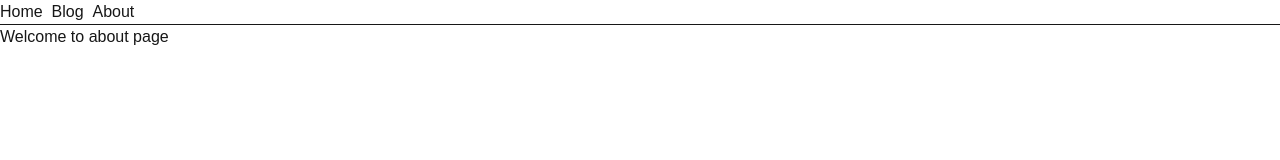
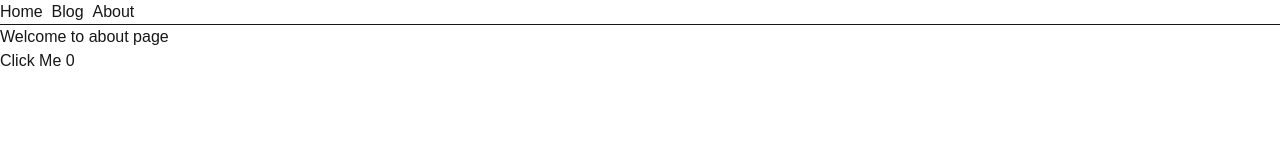
Before and after one commit to YongVuthivathnakk/memotech_intership_nextjs_exercise, a Next.js app in the folder my-exercise-app/: page /about in a window 1280 px wide. Shown: the top 160 px of the page. Built offline with nearby package versions, Linux system fonts and the light colour scheme.

Commit message:
Exercise 4 - use date time and pass to a client conponent in home.tsx, and implement client leaf compoent in about.page

```diff
--- a/my-exercise-app/src/app/about/page.tsx
+++ b/my-exercise-app/src/app/about/page.tsx
@@ -1,10 +1,16 @@
+"use client";
 
-import React from 'react'
+import IncreaseButton from "@/components/increase-button";
 
 function AboutPage() {
+
   return (
-    <div>Welcome to about page</div>
-  )
+    <div>
+      <p>Welcome to about page</p>
+          {/* Client Leaf */}
+          <IncreaseButton />
+    </div>
+  );
 }
 
-export default AboutPage
+export default AboutPage;
--- a/my-exercise-app/src/app/page.tsx
+++ b/my-exercise-app/src/app/page.tsx
@@ -1,3 +1,4 @@
+import RenderTime from "@/components/rendertime-text";
 import Image from "next/image";
 
 export default function Home() {
@@ -45,6 +46,8 @@ export default function Home() {
             Documentation
           </a>
         </div>
+
+        <RenderTime time={new Date().toISOString()}/>
       </main>
     </div>
   );
--- /dev/null
+++ b/my-exercise-app/src/components/increase-button.tsx
@@ -0,0 +1,22 @@
+'use client';
+
+
+import React, { useState } from 'react'
+
+function IncreaseButton() {
+    const [number, setNumber] = useState(0);
+
+    function click() {
+        setNumber(prev => prev + 1);
+    }
+
+  return (
+      <div>
+          <button onClick={click}>
+              Click Me {number}
+          </button>
+    </div>
+  )
+}
+
+export default IncreaseButton
--- /dev/null
+++ b/my-exercise-app/src/components/rendertime-text.tsx
@@ -0,0 +1,14 @@
+import React from 'react'
+
+interface RenderTImeProps {
+    time: string
+}
+
+
+function RenderTime({ time } : RenderTImeProps) {
+  return (
+      <div>Render Time: {time} </div>
+  )
+}
+
+export default RenderTime
```
